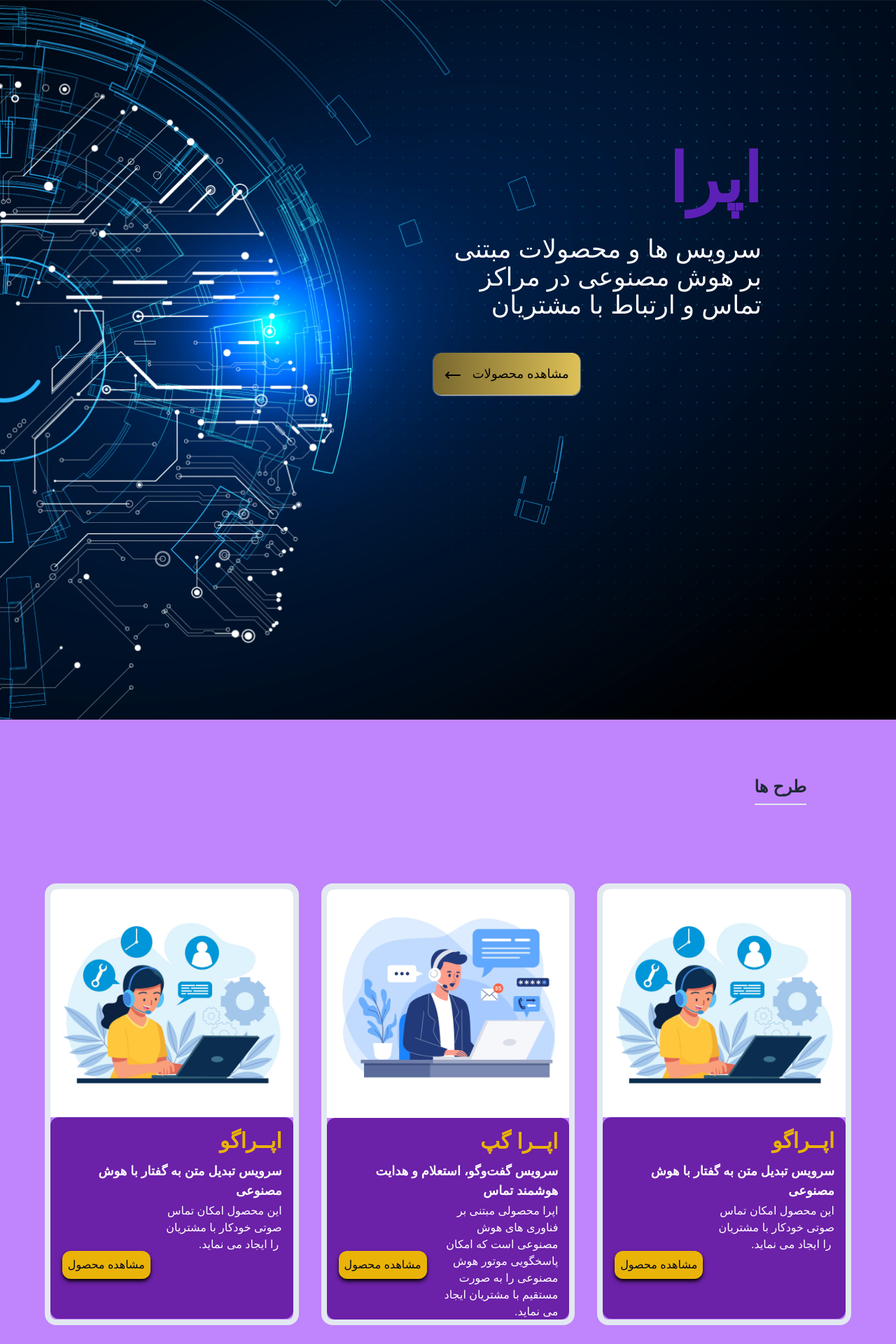
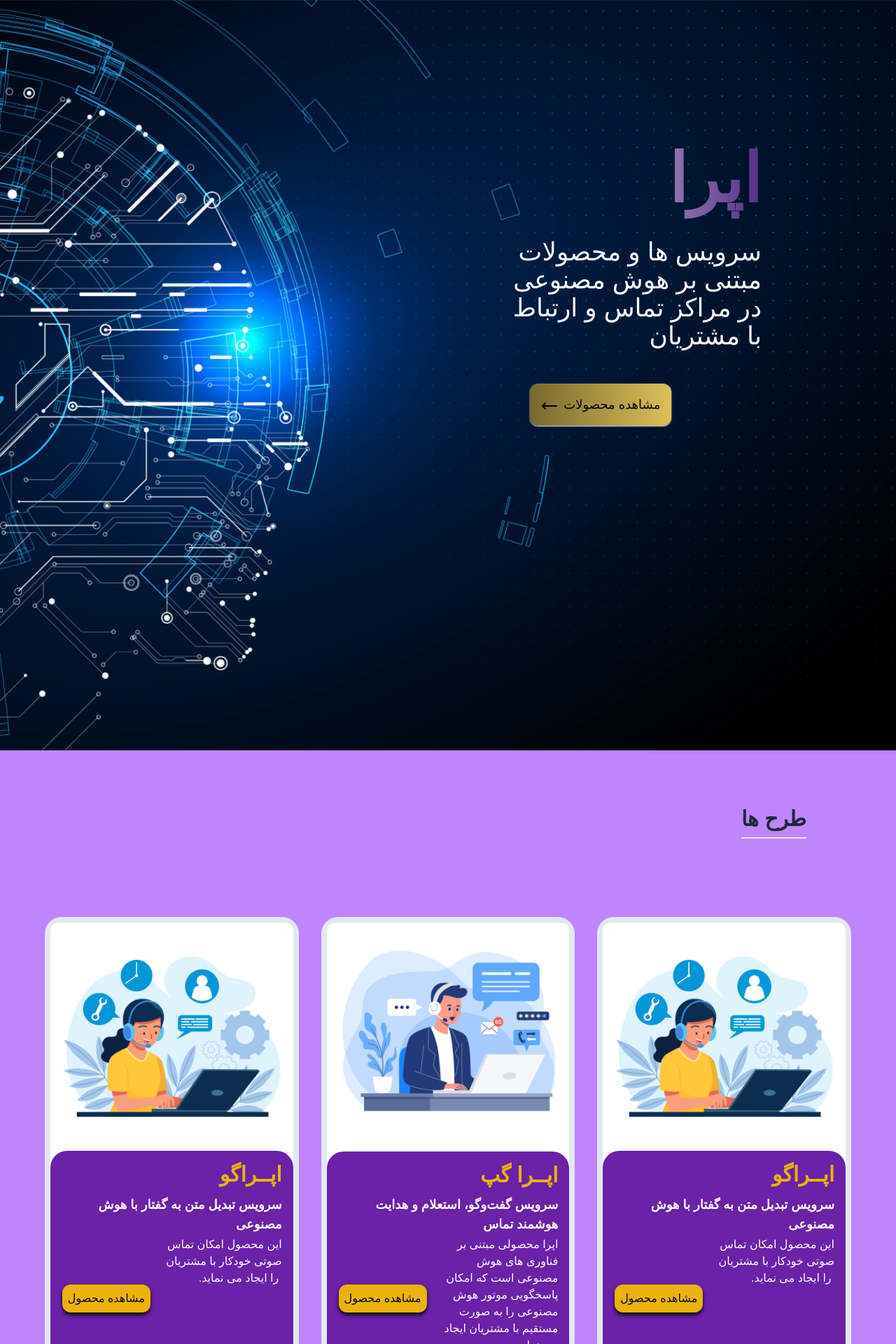
Before and after one commit to Mohammad-Zafari/OperaWebsite, a Next.js app: page / in a window 1280 px wide. Shown: the top 1920 px of the page at 70% size. Built offline with nearby package versions, Linux system fonts and the light colour scheme; a web font is replaced by a local one.

Commit message:
some cleaning

```diff
--- a/src/app/layout.tsx
+++ b/src/app/layout.tsx
@@ -26,7 +26,7 @@
       <link href="https://cdn.jsdelivr.net/gh/rastikerdar/vazir-font@v30.1.0/dist/font-face.css" rel="stylesheet" type="text/css" />
 
       </head>
-      <body className={inter.className} style={{fontFamily:"Vazir , sans-serif"}}>
+      <body className={inter.className} dir="rtl" style={{fontFamily:"Vazir , sans-serif"}}>
         <ToastContainer/>
         <ReduxWrapper>
        {children}
--- a/src/components/hero/Hero.tsx
+++ b/src/components/hero/Hero.tsx
@@ -7,28 +7,35 @@
       <div
         id="heroContainer"
         className="bg-[url('/hero-pattern.png')] bg-cover bg-right pb-96 pt-32 sm:pt-44"
-        style={{ direction: "rtl" }}
       >
-        <div id="textsContainer" className="bg-re-200 lg:w-5/12 xl:2/12 lg:mr-40 p-8">
-          <h1 id="heroTitle" className="text-violet-800 font-semibold text-7xl sm:text-8xl">
+        <div
+          id="textsContainer"
+          className="bg-re-200 md:w-5/12 lg:w-4/12 xl:2/12 lg:mr-40 p-8"
+        >
+          <h1
+            id="heroTitle"
+            className="bg-gradient-to-r from-[#8f76ae] via-[#75559c] to-[#552e87] inline-block text-transparent bg-clip-text font-semibold text-7xl pb-3 sm:text-8xl"
+          >
             اپرا
           </h1>
-          <h3 id="discribtion" className="text-2xl sm:text-4xl text-white mt-8 leading-relaxed">
+          <h3
+            id="discribtion"
+            className="text-2xl sm:text-4xl text-white mt-6"
+          >
             سرویس ها و محصولات مبتنی بر هوش مصنوعی در مراکز تماس و ارتباط با
             مشتریان
           </h3>
-          <div id="buttonContainer" className="flex justify-end bg-late-200 py-12">
+          <div
+            id="buttonContainer"
+            className="flex justify-end ml-8 py-12"
+          >
             <a
               id="linkToSeeProducts"
               href="#"
-              className="flex items-end p-4 rounded-xl text-black text-lg shadow-sm shadow-white hover:shadow-none"
-              style={{
-                background:
-                  "linear-gradient(90deg,rgba(120, 104, 47, 1) ,rgba(222, 193, 87, 1)",
-              }}
+              className="flex items-end p-4 rounded-xl bg-gradient-to-l from-[#ddc157] to-[#78682f] text-black text-lg shadow-sm shadow-white hover:shadow-none"
             >
               مشاهده محصولات
-              <MoveLeft className="mr-4" />
+              <MoveLeft className="mr-2" />
             </a>
           </div>
         </div>
--- a/src/components/login/Login.tsx
+++ b/src/components/login/Login.tsx
@@ -91,11 +91,11 @@
 
   return (
     <>
-      <div id="container" className="h-screen md:flex">
+      <div id="container" dir="ltr" className="h-screen md:flex">
         <div
           id="leftPartContainer"
           className="md:h-full md:w-7/12 px-2 py-8 md:px-16"
-          style={{ direction: "rtl" }}
+          dir="rtl"
         >
           <img
             id="logo"
@@ -105,28 +105,27 @@
           />
           <div
             id="formContiner"
-            className="flex flex-col px-2 bg-ate-500 border-4 md:px-0 mx-auto rounded-2xl shadow-md py-32 md:py-40 my-20 md:my-28"
+            className="border4 rounded-2xl shadow-[0_-10px_60px_-15px] mx-auto px-2 sm:px-2 md:px-0 py-32 md:py-40 my-20 md:my-28"
           >
             <div
               id="userInput"
-              className="w-full sm:w-5/6 lg:w-4/6 h-16 flex mb-4 px-2 mx-auto bg-zinc-800 rounded-3xl"
+              className="w-full sm:w-5/6 lg:w-4/6 h-16 flex px-2 mb-4 mx-auto bg-zinc-800 rounded-3xl"
               style={userErrorStyle}
             >
-              <div id="userIconContainer" className="w-1/12 my-auto h-4/6">
+              <div id="userIconContainer" className="w-1/12 h-4/6 my-auto">
                 <CircleUserRound className="h-full w-full text-violet-700" />
               </div>
               <Input
-                className="bg-transparent h-full focus-visible:ring-0 focus-visible:ring-offset-0 mx-2 text-gray-400 w-11/12"
+                className="bg-transparent w-11/12 h-full focus-visible:ring-0 focus-visible:ring-offset-0 border-transparent focus:border-transparent focus:ring-0 mx-2 text-gray-400"
                 value={userName!}
                 onChange={(e) => dispatch(RsetUserName(e.target.value))}
-                style={{ border: "none transparent", outline: "none" }}
                 type="text"
                 placeholder="نام کاربری"
               />
             </div>
             <div
               id="passInput"
-              className="w-full sm:w-5/6 lg:w-4/6 h-16 flex mb-4 px-2 pl-4 mx-auto rounded-3xl bg-zinc-800"
+              className="w-full sm:w-5/6 lg:w-4/6 h-16 flex mx-auto mb-4 px-2 pl-4 rounded-3xl bg-zinc-800"
               style={passwordErrorStyle}
             >
               <div
@@ -138,7 +137,7 @@
               {showPassword ? (
                 <>
                   <Input
-                    className="bg-transparent h-full focus-visible:ring-0 focus-visible:ring-offset-0 mx-2 text-gray-400 w-11/12"
+                    className="bg-transparent w-11/12 h-full focus-visible:ring-0 focus-visible:ring-offset-0 border-transparent focus:border-transparent focus:ring-0 mx-2 text-gray-400"
                     value={password}
                     onChange={(e) => dispatch(RsetPassword(e.target.value))}
                     style={{ border: "none transparent", outline: "none" }}
@@ -147,7 +146,7 @@
                   />
                   <div
                     id="eyeOffIconContainer"
-                    className="w-1/12 my-auto h-4/6"
+                    className="w-1/12 h-4/6 my-auto"
                     onClick={() => dispatch(RsetShowPassword(showPassword))}
                   >
                     <EyeOff className="h-full w-full text-violet-700" />
@@ -156,10 +155,9 @@
               ) : (
                 <>
                   <Input
-                    className="bg-transparent h-full focus-visible:ring-0 focus-visible:ring-offset-0 mx-2 text-gray-400 w-11/12"
+                    className="bg-transparent w-11/12 h-full focus-visible:ring-0 focus-visible:ring-offset-0 border-transparent focus:border-transparent focus:ring-0 mx-2 text-gray-400"
                     value={password}
                     onChange={(e) => dispatch(RsetPassword(e.target.value))}
-                    style={{ border: "none transparent", outline: "none" }}
                     type="password"
                     placeholder="رمز عبور"
                   />
@@ -175,7 +173,7 @@
             </div>
             <div
               id="submitContainer"
-              className="w-full sm:w-5/6 lg:w-4/6 py-1 flex justify-between px-2 sm:px-4 mx-auto mt-4 rounded-3xl"
+              className="w-full sm:w-5/6 lg:w-4/6 flex justify-between px-2 sm:px-4 py-1 mx-auto mt-4 rounded-3xl"
             >
               <div id="submitLinksContainer">
                 <a
@@ -204,7 +202,7 @@
                 <br />
                 <a href={path}>
                   <Button
-                    className="h-4/6 w-full bg-gradient-to-t focus-visible:ring-0 focus-visible:ring-offset-0 from-gray-300 to-purple-600 text-xl text-white rounded-lg py-2 px-10 hover:bg-gradient-to-t hover:from-gray-400 hover:to-purple-700"
+                    className="h-4/6 w-full focus-visible:ring-0 focus-visible:ring-offset-0 bg-gradient-to-t from-gray-300 to-purple-600 text-xl text-white rounded-lg py-2 px-10 hover:bg-gradient-to-t hover:from-gray-400 hover:to-purple-700"
                     onClick={(e) => {
                       handleLogin(e);
                     }}
@@ -218,7 +216,7 @@
         </div>
         <img
           src="/design.png"
-          className="md:h-full h-auto md:w-5/12 w-full"
+          className=" h-auto md:h-full w-full md:w-5/12"
           alt=""
         />
       </div>
--- a/src/components/serviceCard/ServiceCard.tsx
+++ b/src/components/serviceCard/ServiceCard.tsx
@@ -13,22 +13,35 @@
   return (
     <div
       id="card"
-      className="border-gray border-8 mt-4 w-full sm:w-8/12 md:w-6/12 mx-auto lg:w-4/12 rounded-2xl lg:mx-2 xl:mx-4"
-      style={{ direction: "rtl" }}
+      className="bg-white w-full sm:w-8/12 md:w-6/12 lg:w-4/12 border-8 border-gray rounded-3xl mt-4 mx-auto lg:mx-2 xl:mx-4"
+      dir="rtl"
     >
-      <img id="cardImage" className="w-full bg-gray-200" src={props.cardInfo.imgUrl} alt="" />
-      <div id="CardInfoContainer" className="flex-col h-68 lg:h-80 xl:h-72 mx-auto bg-purple-800 rounded-xl px-4 py-4">
+      <img
+        id="cardImage"
+        className="w-full bg-gray-200"
+        src={props.cardInfo.imgUrl}
+        alt=""
+      />
+      <div
+        id="CardInfoContainer"
+        className="flex-col h-68 lg:h-80 xl:h-72 bg-purple-800 rounded-b-xl rounded-t-3xl mx-auto px-4 py-4"
+      >
         <h2 id="title" className="h-1/6 text-3xl text-yellow-500 font-bold">
           {props.cardInfo.title}
         </h2>
         <p id="topic" className="h-1/6 text-lg text-white font-bold mt-1">
           {props.cardInfo.topic}
         </p>
-        <div id="" className="h-4/6 mx-auto lg:flex mt-4">
+        <div id="" className="h-4/6 lg:flex mx-auto mt-4">
           <div id="discribtionContainer" className="lg:w-7/12 bg-inigo-500">
-            <p id="discribtion" className="text-white">{props.cardInfo.discribtion}</p>
+            <p id="discribtion" className="text-white">
+              {props.cardInfo.discribtion}
+            </p>
           </div>
-          <div id="seeProductContainer" className="lg:w-5/12 flex justify-center items-center mr-2">
+          <div
+            id="seeProductContainer"
+            className="lg:w-5/12 flex justify-center items-center mr-2"
+          >
             <a
               id="seeProductBtn"
               className="text-center rounded-xl bg-yellow-500 mt-2 p-2 shadow-md shadow-black hover:shadow-none"
--- a/src/components/servicesCards/ServicesCards.tsx
+++ b/src/components/servicesCards/ServicesCards.tsx
@@ -23,13 +23,13 @@
     <>
       <div
         id="servicesCardsContainer"
-        className="bg-purple-400 py-20 px-2 sm:px-6 xl:px-12 2xl:px-48 border-b-1"
-        style={{ direction: "rtl" }}
+        className="bg-purple-400 border-b-1 py-20 px-2 sm:px-6 xl:px-12 2xl:px-48"
+        dir="rtl"
       >
-        <h1 id="title" className="text-2xl w-fit text-gray-800 font-semibold border-b-2 pb-2 mx-auto md:mr-20">
+        <h1 id="title" className="text-3xl w-fit text-gray-800 font-semibold border-b-2 pb-2 mx-auto md:mr-20">
           طرح ها
         </h1>
-        <div id="cardsContainer" className="mx-auto block lg:flex justify-center pt-24">
+        <div id="cardsContainer" className="block lg:flex justify-center mx-auto pt-24">
           <ServiceCard cardInfo={api[0]} />
           <ServiceCard cardInfo={api[1]} />
           <ServiceCard cardInfo={api[0]} />
```
Also changed, not shown: src/components/signUp/SignUp.tsx (+12 -27 lines).
